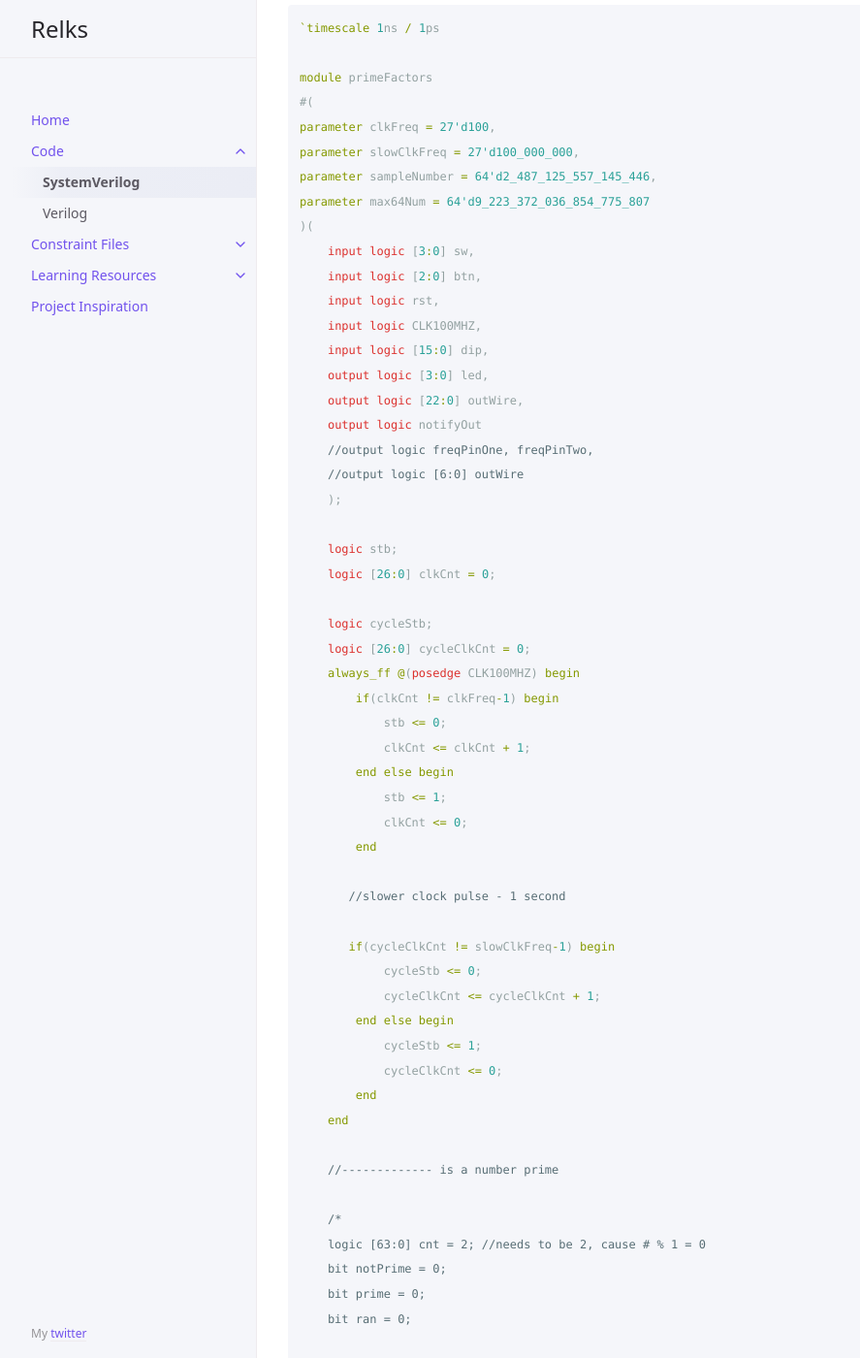
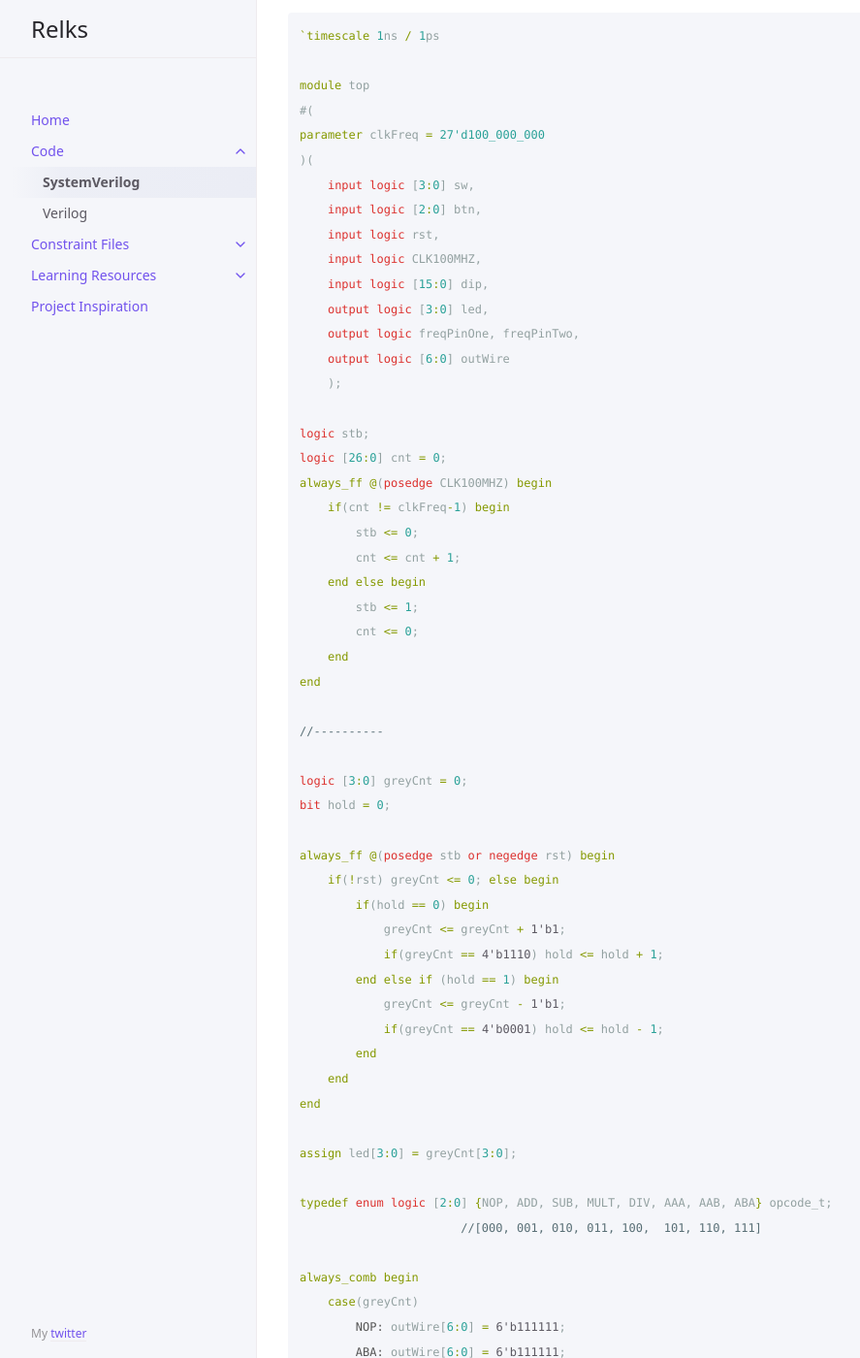
Before and after one commit to relksorg/relksorg.github.io, a Jekyll site: the page built from docs/code/SystemVerilog.md, in a window 1280 px wide and 1400 px high, scrolled down 333 px. Shown: the whole window at 97% size, without its empty margins (107-994 px from the left). Built offline with Jekyll 4.4.1, drawn with Linux system fonts in a browser that asks for light colours; some of the changed text lies outside the part shown.

Commit message:
Update SystemVerilog.md

````diff
--- a/docs/code/SystemVerilog.md
+++ b/docs/code/SystemVerilog.md
@@ -6,6 +6,90 @@ nav_order: 1
 ---
 
 # SystemVerilog
+
+---
+
+### Arty A7-100T
+
+* experimentation with typedef enum statements
+* grey-counter testing
+* Assumes 100MHz clock
+
+```verilog
+`timescale 1ns / 1ps
+
+module top
+#(
+parameter clkFreq = 27'd100_000_000
+)(
+    input logic [3:0] sw,
+    input logic [2:0] btn,
+    input logic rst,
+    input logic CLK100MHZ,
+    input logic [15:0] dip,
+    output logic [3:0] led,
+    output logic freqPinOne, freqPinTwo,
+    output logic [6:0] outWire
+    );
+
+logic stb;
+logic [26:0] cnt = 0;
+always_ff @(posedge CLK100MHZ) begin
+    if(cnt != clkFreq-1) begin
+        stb <= 0;
+        cnt <= cnt + 1;
+    end else begin
+        stb <= 1;
+        cnt <= 0;
+    end
+end
+
+//----------
+
+logic [3:0] greyCnt = 0;
+bit hold = 0;
+
+always_ff @(posedge stb or negedge rst) begin
+    if(!rst) greyCnt <= 0; else begin
+        if(hold == 0) begin
+            greyCnt <= greyCnt + 1'b1;
+            if(greyCnt == 4'b1110) hold <= hold + 1;
+        end else if (hold == 1) begin
+            greyCnt <= greyCnt - 1'b1;
+            if(greyCnt == 4'b0001) hold <= hold - 1;
+        end
+    end
+end
+
+assign led[3:0] = greyCnt[3:0];
+
+typedef enum logic [2:0] {NOP, ADD, SUB, MULT, DIV, AAA, AAB, ABA} opcode_t;
+                       //[000, 001, 010, 011, 100,  101, 110, 111]
+
+always_comb begin
+    case(greyCnt)
+        NOP: outWire[6:0] = 6'b111111;
+        ABA: outWire[6:0] = 6'b111111;
+
+        default: outWire[6:0] = 6'b000000;
+    endcase
+end
+
+
+
+//timing stuff
+always_ff @(posedge CLK100MHZ) begin
+    if(stb) begin
+        freqPinTwo <= freqPinTwo + 1;
+    end
+end
+
+always_ff @(posedge stb) freqPinOne <= freqPinOne + 1;
+
+endmodule
+```
+
+---
 
 ### Arty A7-100T
 
````
Also changed, not shown: other parts of docs/code/SystemVerilog.md (+4 -0 lines).
